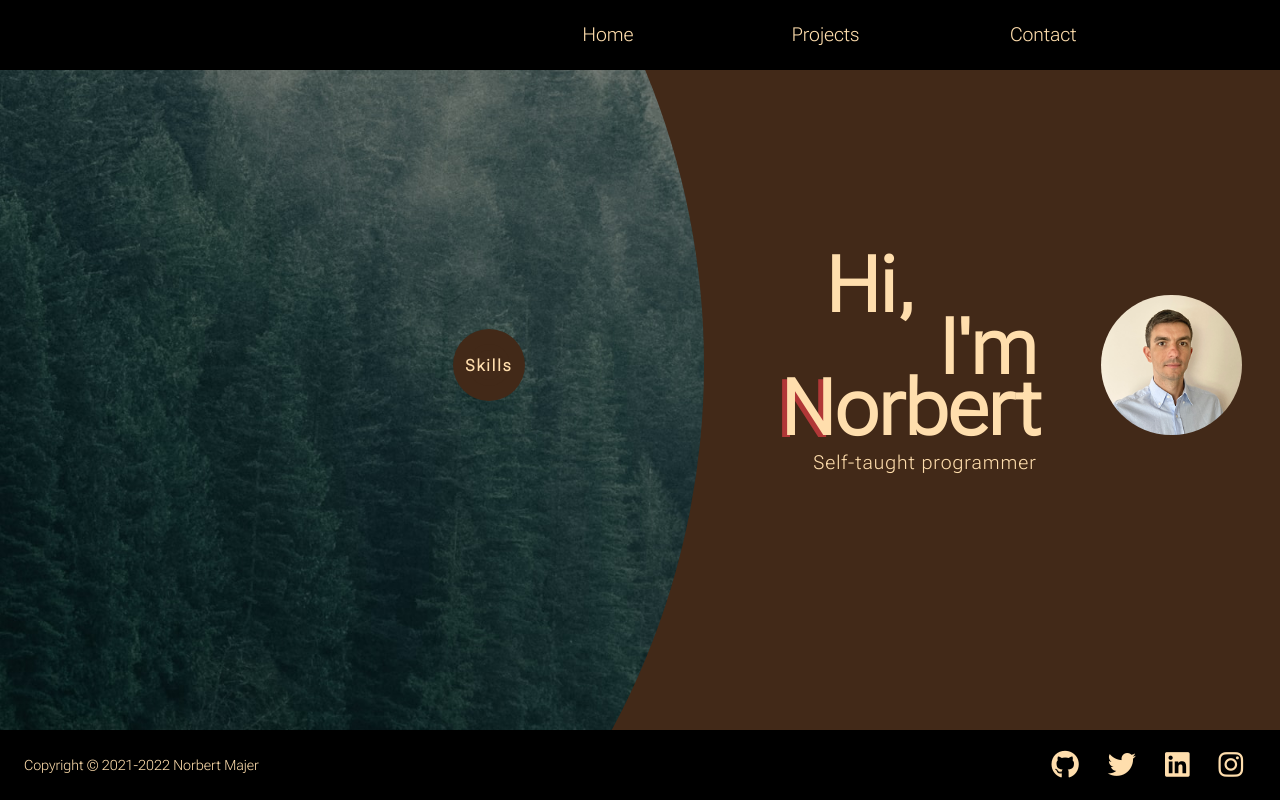
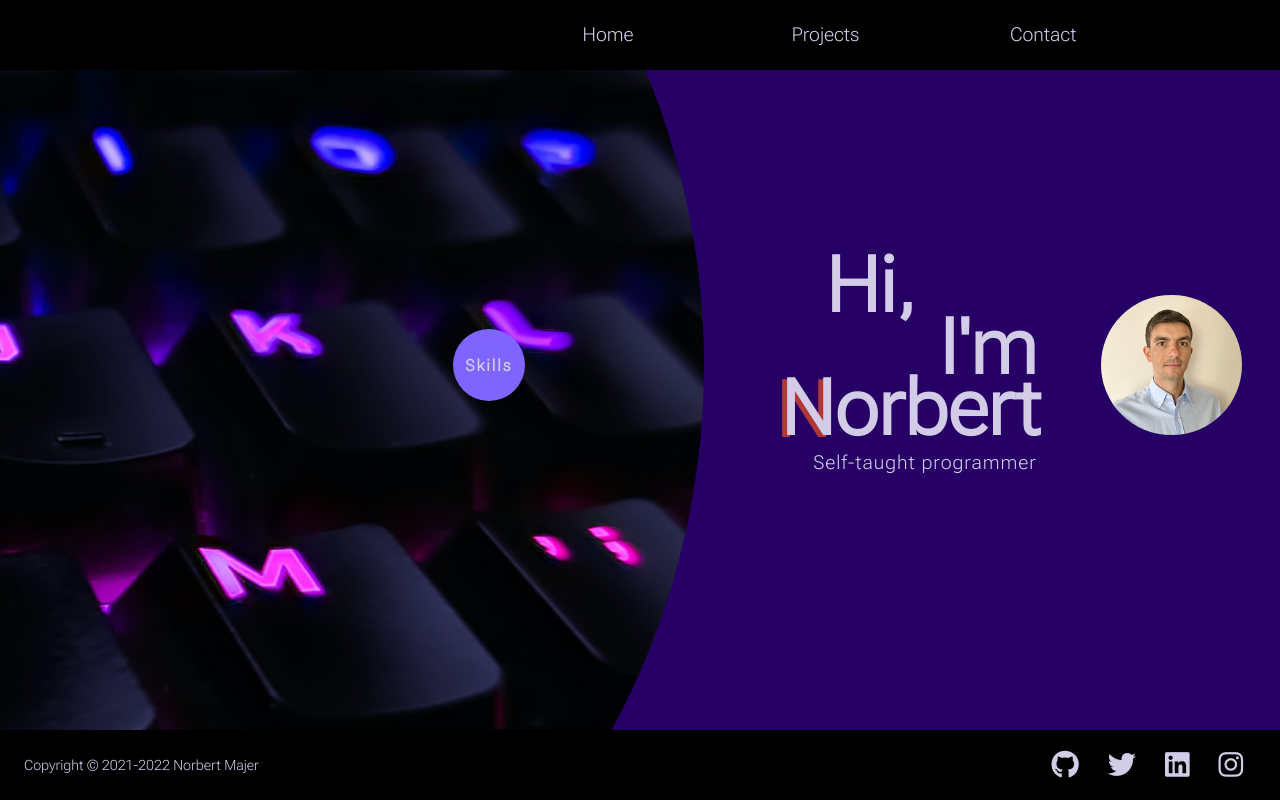
Before and after one commit to azotamiota/azotamiota.github.io, a plain HTML site: page index.html in a window 1280 px wide. Drawn offline with Linux system fonts and the light colour scheme.

Commit message:
welcome page updated, new font colour

```diff
--- a/style_index.css
+++ b/style_index.css
@@ -1,3 +1,6 @@
+:root {
+    --fontColor: #d2cce7;
+}
 * {
     box-sizing: border-box;
 }
@@ -25,7 +28,7 @@ body {
 .section-header {
     font-size: 6vw;
     font-weight: bold;
-    color: navajowhite;
+    color: var(--fontColor);
     line-height: 80%;
 }
 hr {
@@ -39,7 +42,7 @@ hr {
 }
 .subtitle {
     font-size: 1.5vw;
-    color: navajowhite;
+    color: var(--fontColor);
     letter-spacing: 1px;
     margin-top: 10px;
 }
@@ -64,7 +67,7 @@ nav {
     align-items: center;
     justify-content: center;
     font-size: 1.5vw;
-    color: navajowhite;
+    color: var(--fontColor);
     cursor: pointer;
 }
 .nav-items:hover {
@@ -92,12 +95,12 @@ nav {
 }
 a:link {
     text-decoration: none;
-    color: navajowhite;
+    color: var(--fontColor);
     }
 
     a:visited {
     text-decoration: none;
-    color: navajowhite;
+    color: var(--fontColor);
     }
 
     a:active {
@@ -106,7 +109,7 @@ a:link {
 #welcome-section {
     position: relative;
     display: flex;
-    background-color: #422918;
+    background-color: #270066;
     flex-direction: row;
     -webkit-justify-content: flex-end;
     align-items: center;
@@ -116,11 +119,11 @@ a:link {
     overflow: hidden;
 }
 #skills-btn {
-    background-color: #422918;  /* rgb(41, 98, 93); */
+    background-color: #7f65fe;  /* rgb(41, 98, 93); */
     display: flex;
     justify-content: center;
     align-items: center;
-    color: navajowhite;
+    color: var(--fontColor);
     width: 4.5em;
     height: 4.5em;
     font-weight: bold;
@@ -142,7 +145,7 @@ a:link {
   content: '';
   width: 30px; height: 30px;
   border-radius: 100%;
-  border: 6px solid #422918;  /* rgb(41, 98, 93); */
+  border: 6px solid #7f65fe;  /* rgb(41, 98, 93); */
   position: absolute;
   z-index: -1;
   animation: ring 2.5s infinite;
@@ -199,10 +202,10 @@ a:link {
 }
 .icons {
     padding: 7vh;
-    color: navajowhite;
+    color: var(--fontColor);
 }
 .skill-list-items {
-    color: navajowhite;
+    color: var(--fontColor);
     margin-left: 2vw;
     font-family: 'Rajdhani', "Century Gothic", CenturyGothic, Geneva, sans-serif !important;
 }
@@ -217,7 +220,7 @@ a:link {
     left: -65%;
     width: 120vw;
     height: 120vw;
-    background-image: url(images/dark-green1.jpg);
+    background-image: url(images/magenta-blue-keyboard2.jpg);
     background-position: bottom;
     background-size: cover;
     border-radius: 50%;
@@ -232,7 +235,7 @@ a:link {
 }
 #projects-article {
     width: 100%;
-    background-image: url('images/dark-purple-blue.jpg');
+    background-image: url('images/dark-purple-blue-background.jpg');
     background-attachment: fixed;
     background-repeat: no-repeat;
     background-size: cover;
@@ -353,7 +356,7 @@ textarea {
 }
 #submit-button {
     display: block;
-    border: 1px solid navajowhite;
+    border: 1px solid var(--fontColor);
     background-color: black;
     width: fit-content;
     padding: 15px;
@@ -374,7 +377,7 @@ textarea {
     width: 100%;
     align-items: center;
     justify-content: space-between;
-    /* border-top: 2px solid navajowhite; */
+    /* border-top: 2px solid var(--fontColor); */
     padding: 0 1.5rem 0 1.5rem;
     height: 70px;
     z-index: 5;
@@ -386,7 +389,7 @@ textarea {
     align-items: center;
 }
 .footer-content {
-    color: navajowhite;
+    color: var(--fontColor);
     font-size: 1.1vw;
 }
 .contact-link {
@@ -402,7 +405,7 @@ textarea {
 
 @media only screen and (max-width: 768px){
     #welcome-section, #projects-article {
-        min-height: calc(100vh - 50px);
+        min-height: calc(100vh - 70px);
         background-position: center;
     }
     #projects-article {
```
Also changed, not shown: images/dark-green1.jpg (deleted), images/dark-purple-blue-background.jpg (renamed from images/dark-purple-blue.jpg), images/magenta-blue-keyboard2.jpg (added).
